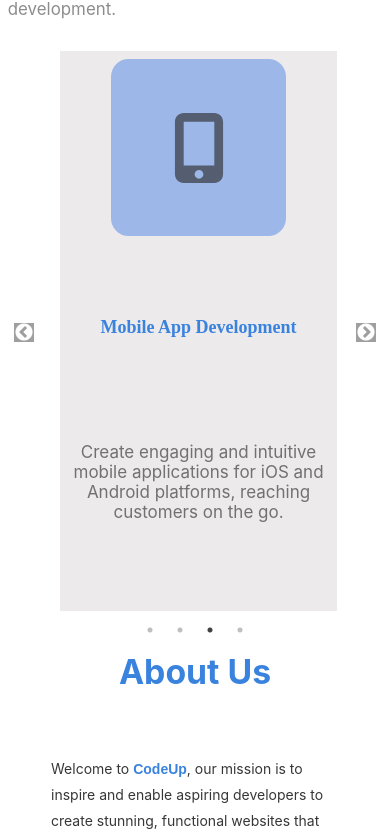
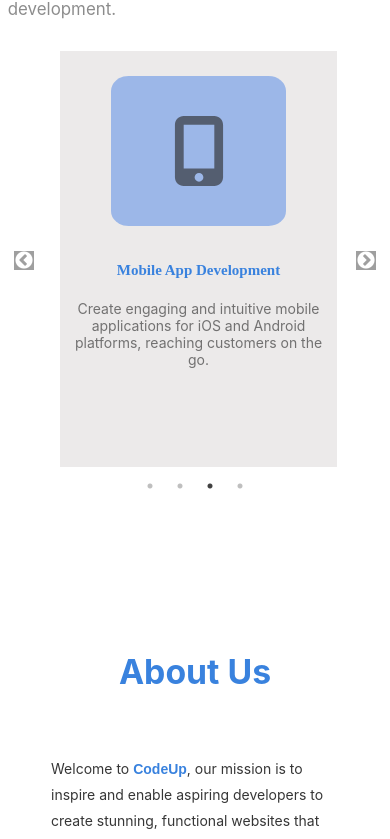
Before and after one commit to RayanAlHassan/codeUp_client, a React (Create React App) app in the folder client/: page / in a window 390 px wide. Shown: the part 1101-1940 px from the top of the page. Built offline with nearby package versions, Linux system fonts and the light colour scheme; a web font is replaced by a local one.

Commit message:
fixing desc our services

```diff
--- a/client/src/Component/OurServices/OurServices.module.css
+++ b/client/src/Component/OurServices/OurServices.module.css
@@ -17,7 +17,7 @@ h2 {
   width: 100%;
   /* height: 100%; */
   margin-top: 2rem;
-  font-size: 22px;
+  font-size: 20px;
   display: flex;
   align-items: center;
   justify-content: center;
@@ -56,10 +56,10 @@ h2 {
   font-size: 23px;
   display: flex;
   justify-content: center;
-  align-items: center;
+  align-items: flex-start;
   width: 100%;
-  height: 34%;
-  margin: auto;
+  height: 33%;
+  margin-top: 2rem;
   text-align: center;
 }
 .cardContain {
@@ -113,6 +113,11 @@ h2 {
   h1 {
     font-size: 4vh;
   }
+  h2{font-size: 20px}
+
+}
+.desc{
+  font-size: 20px;
 }
 @media (max-width:560px) {
   .bcgIcon{
@@ -124,18 +129,20 @@ h2 {
     font-size: 4vh;
   }
   h2{
-    height: 40%;
-    font-size: 18px;
+    height: 10%;
+    font-size: 15px;
   }
   .right{
     font-size: 2vh;
   }
   .desc{
-    height: 34%;
-    font-size: 17px;
+    height: 25%;
+    width: 90%;
+    margin: 0 auto;
+    font-size: 14px;
   }
   .card{
-    height: 35rem;
+    height: 26rem;
     width: 25rem;
     /* background-color: hsl(0deg 0% 92.54% / 30%); */
     display: flex;
```
